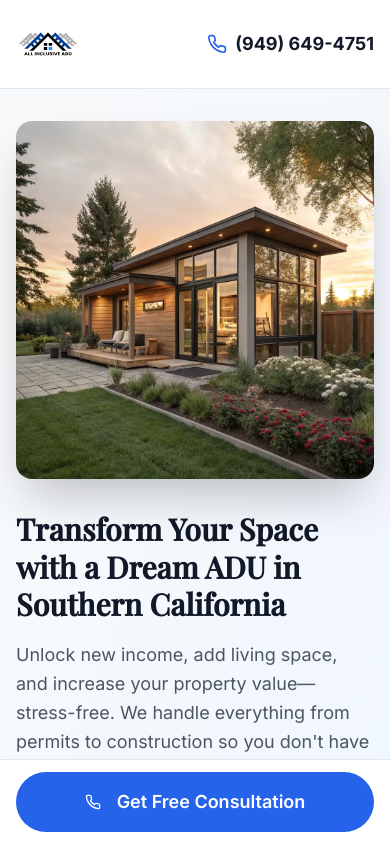
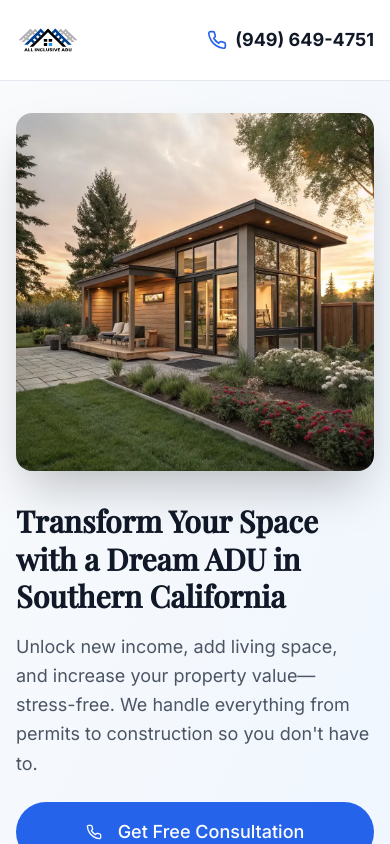
Before and after one commit to ceagencydev/all-in-adu-new, a Next.js app: page / in a window 390 px wide. Shown: the top 844 px of the page. Built offline with nearby package versions, Linux system fonts and the light colour scheme.

Commit message:
feat: optimize mobile top-of-fold experience
Improve sticky CTA visibility and reduce header padding for better mobile UX

Co-authored-by: null <191096227+ceagencydev@users.noreply.github.com>

```diff
--- a/components/header.tsx
+++ b/components/header.tsx
@@ -12,7 +12,7 @@ export function Header() {
   return (
     <>
       <header className="bg-white shadow-sm border-b lg:sticky lg:top-0 z-20">
-        <div className="container mx-auto px-4 py-3 lg:py-2">
+        <div className="container mx-auto px-4 py-2 lg:py-2">
           <div className="flex items-center justify-between">
             {/* Logo */}
             <div className="flex items-center space-x-3">
--- a/components/mobile-sticky-cta.tsx
+++ b/components/mobile-sticky-cta.tsx
@@ -1,17 +1,32 @@
 "use client"
 
-import { useState } from "react"
+import { useState, useEffect } from "react"
 import { Button } from "@/components/ui/button"
 import { Phone } from "lucide-react"
 import { LeadFormModal } from "./lead-form-modal"
 
 export function MobileStickyCTA() {
   const [isModalOpen, setIsModalOpen] = useState(false)
+  const [showButton, setShowButton] = useState(false)
+
+  useEffect(() => {
+    const handleScroll = () => {
+      // Show button after scrolling past the first section (approximately 100vh)
+      const scrollPosition = window.scrollY
+      const viewportHeight = window.innerHeight
+      setShowButton(scrollPosition > viewportHeight * 0.8)
+    }
+
+    window.addEventListener("scroll", handleScroll)
+    return () => window.removeEventListener("scroll", handleScroll)
+  }, [])
 
   return (
     <>
       {/* Mobile Sticky CTA - Only visible on mobile */}
-      <div className="fixed bottom-0 left-0 right-0 z-30 lg:hidden">
+      <div
+        className={`fixed bottom-0 left-0 right-0 z-30 lg:hidden transition-transform duration-300 ${showButton ? "translate-y-0" : "translate-y-full"}`}
+      >
         <div className="bg-white border-t border-gray-200 shadow-lg px-4 py-3">
           <Button
             size="lg"
```
